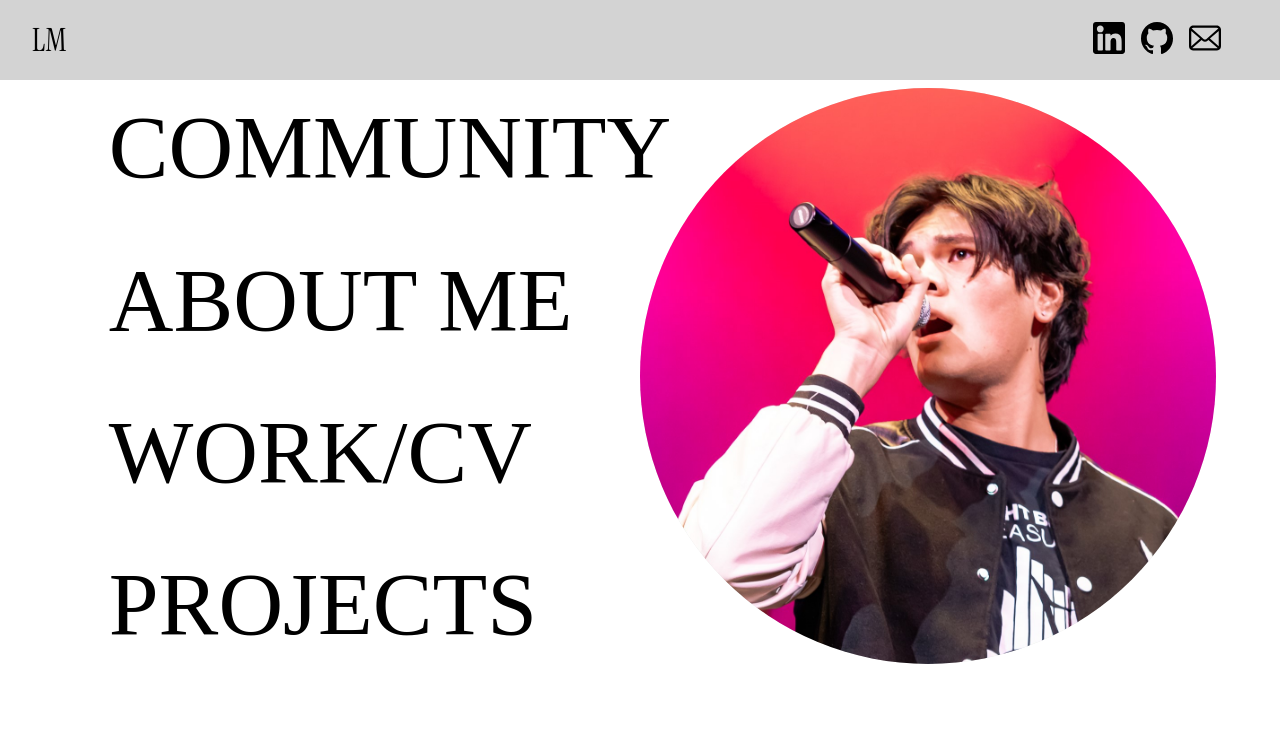
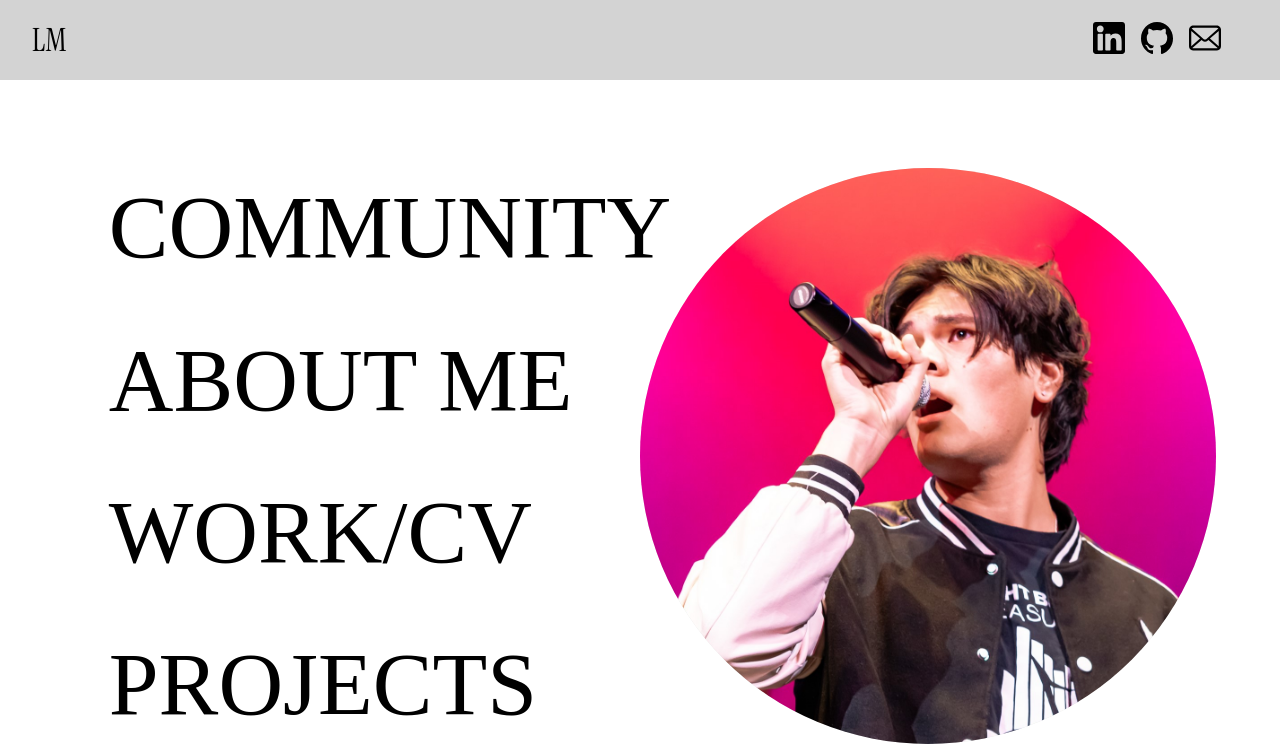
Before and after one commit to Logan-Mui/Web-Portfolio, a React (Vite) app: page / in a window 1280 px wide. Shown: the top 750 px of the page. Built offline with nearby package versions, Linux system fonts and the light colour scheme.

Commit message:
WAIT the page is too big

```diff
--- a/src/styles/styles.css
+++ b/src/styles/styles.css
@@ -27,7 +27,10 @@ a:visited {
 }
 
 .Page {
-  height:100%;
+  height: 90vh;
+  height: 90dvh;
+  padding-top: 10vh;
+  padding-top: 10dvh;
   width:100%;
   flex:1;
   display: flex;
```
